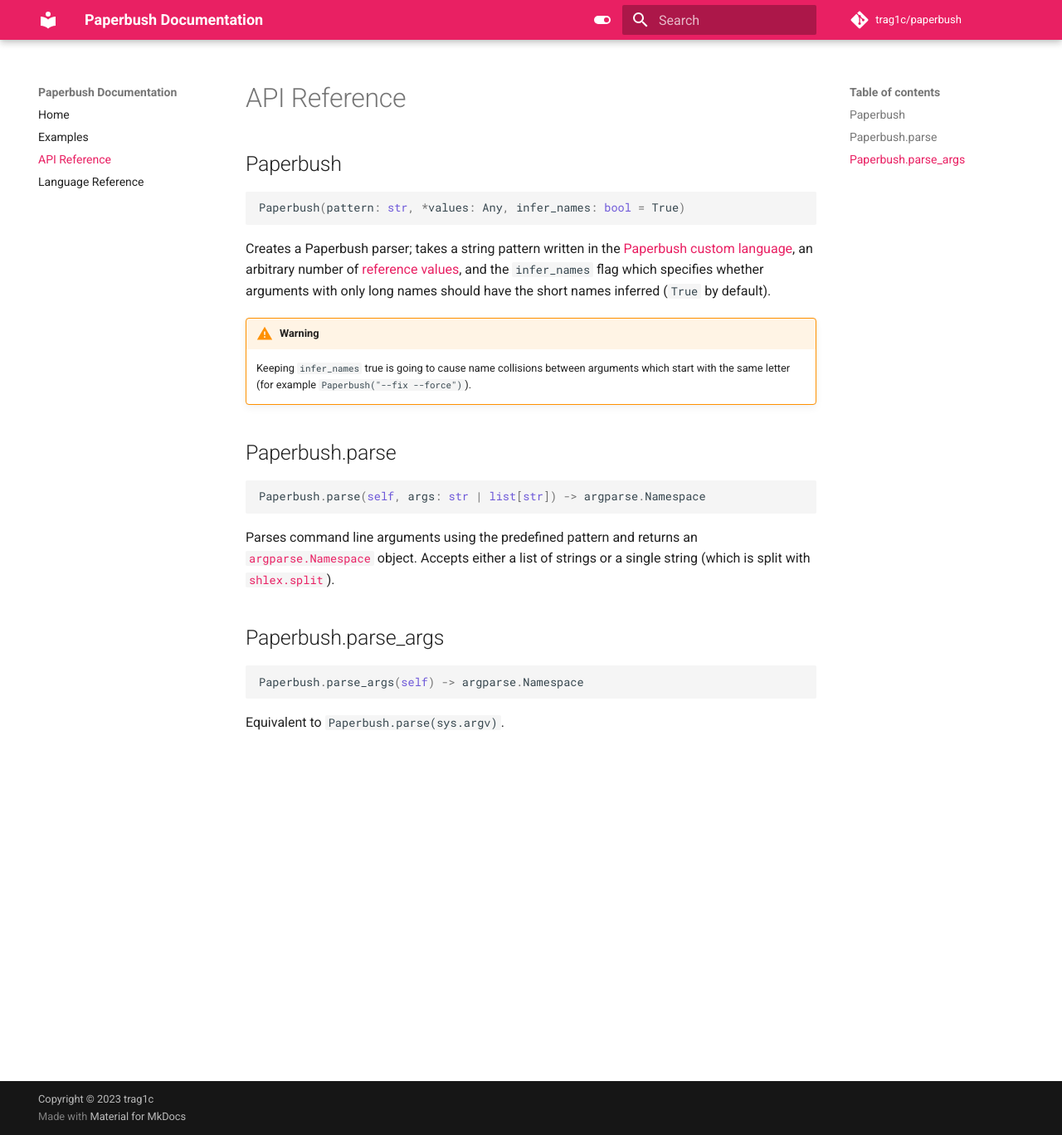
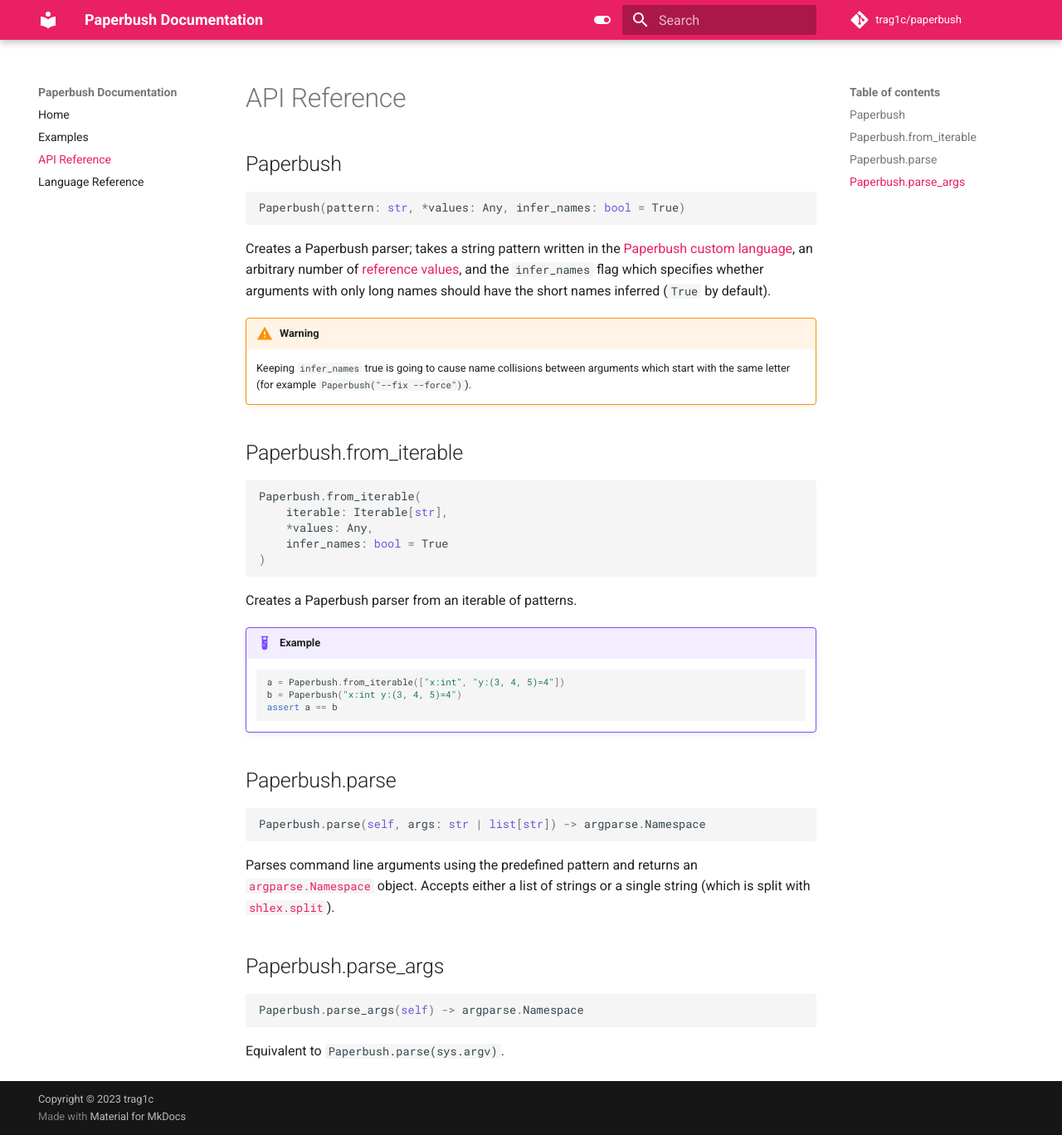
Before and after one commit to trag1c/paperbush, an MkDocs documentation site: the page built from docs/api.md, in a window 1280 px wide and 1368 px high. Shown: the whole window at 83% size. Built offline with MkDocs 1.6.1 and Material for MkDocs 9.7.7, drawn with Linux system fonts in a browser that asks for light colours; comment, search, counter and statistics services are not loaded.

Commit message:
Added Paperbush.from_iterable

````diff
--- a/docs/api.md
+++ b/docs/api.md
@@ -14,6 +14,22 @@
     arguments which start with the same letter (for example
     `Paperbush("--fix --force")`).
 
+
+## Paperbush.from_iterable
+```py
+Paperbush.from_iterable(
+    iterable: Iterable[str],
+    *values: Any,
+    infer_names: bool = True
+)
+```
+Creates a Paperbush parser from an iterable of patterns.
+!!! example
+    ```py
+    a = Paperbush.from_iterable(["x:int", "y:(3, 4, 5)=4"])
+    b = Paperbush("x:int y:(3, 4, 5)=4")
+    assert a == b
+    ```
 
 ## Paperbush.parse
 
````
